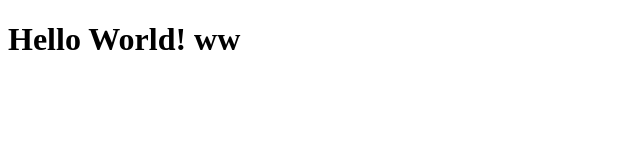
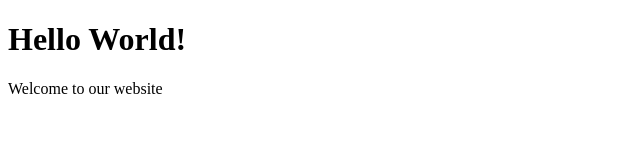
Before and after one commit to Adeela-Afzaal/SRE, a plain HTML site: page index.html in a window 1280 px wide. Shown: the whole page, without its empty margins (0-640 px from the left). Drawn offline with Linux system fonts and the light colour scheme.

Commit message:
Added welcome message

```diff
--- a/index.html
+++ b/index.html
@@ -6,6 +6,7 @@
     <title>My Website</title>
 </head>
 <body>
-    <h1>Hello World! ww</h1>
+    <h1>Hello World!</h1>
+    <p>Welcome to our website</p>
 </body>
 </html>
```
